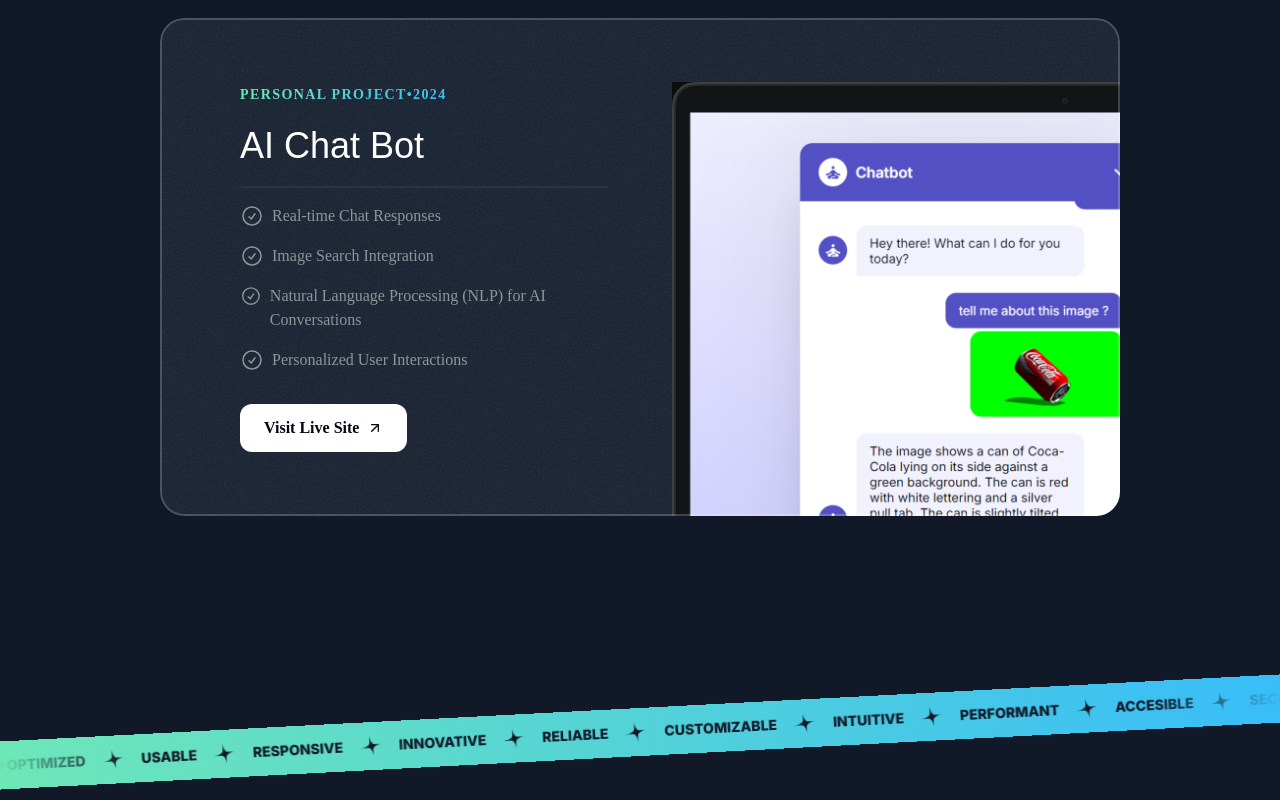
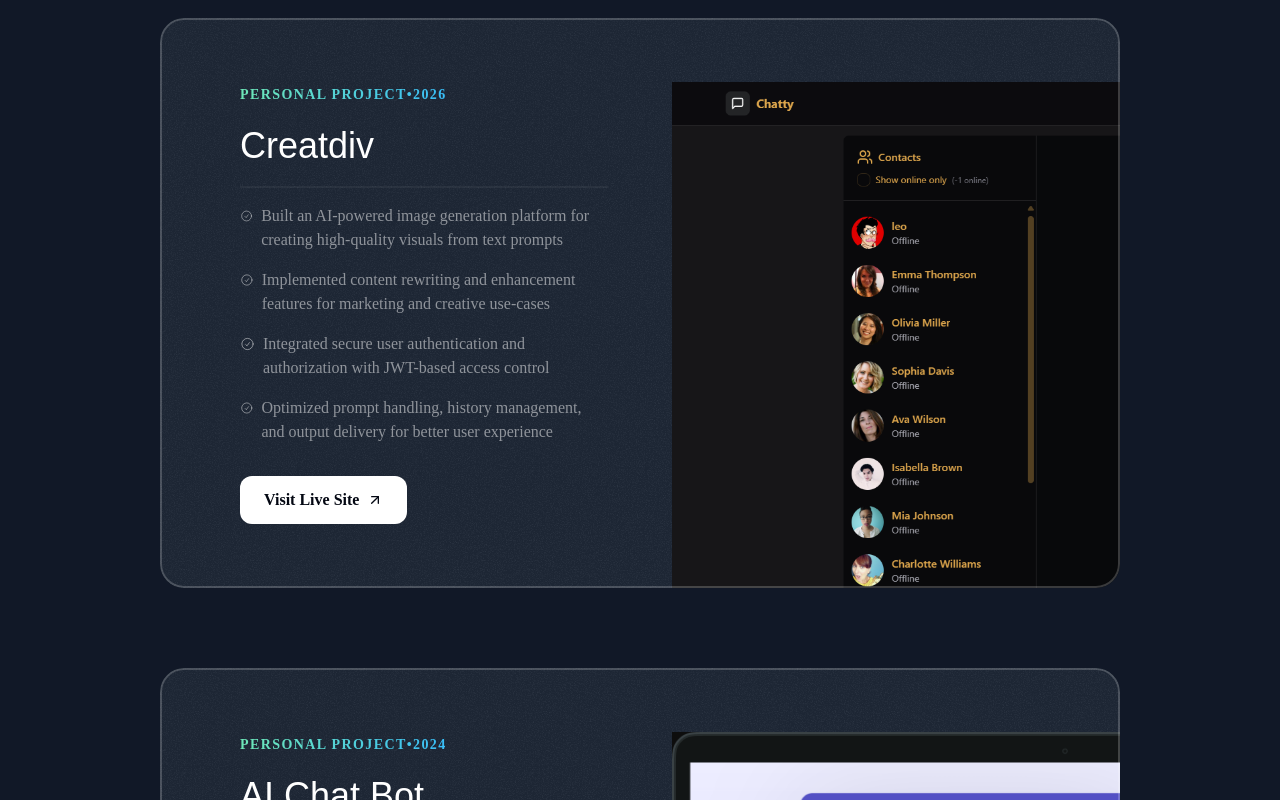
Before and after one commit to saketgoswami09/my-portfolio-saket, a Next.js app: page / in a window 1280 px wide. Shown: the part 1680-2480 px from the top of the page. Built offline with nearby package versions, Linux system fonts and the light colour scheme; a web font is replaced by a local one.

Commit message:
Add new project 'Creatdiv' with details

```diff
--- a/src/sections/Projects.tsx
+++ b/src/sections/Projects.tsx
@@ -21,6 +21,19 @@ const portfolioProjects = [
     link: "https://fullstack-chat-app-2-ynz0.onrender.com",
     image: darkSaasLandingPagew,
   },
+   {
+  company: "Personal Project",
+  year: "2026",
+  title: "Creatdiv",
+  results: [
+    { title: "Built an AI-powered image generation platform for creating high-quality visuals from text prompts" },
+    { title: "Implemented content rewriting and enhancement features for marketing and creative use-cases" },
+    { title: "Integrated secure user authentication and authorization with JWT-based access control" },
+    { title: "Optimized prompt handling, history management, and output delivery for better user experience" },
+  ],
+  link: "https://cms-genrator.vercel.app/",
+  image: darkSaasLandingPagew,
+},
   {
     company: "Personal Project",
     year: "2024",
```
